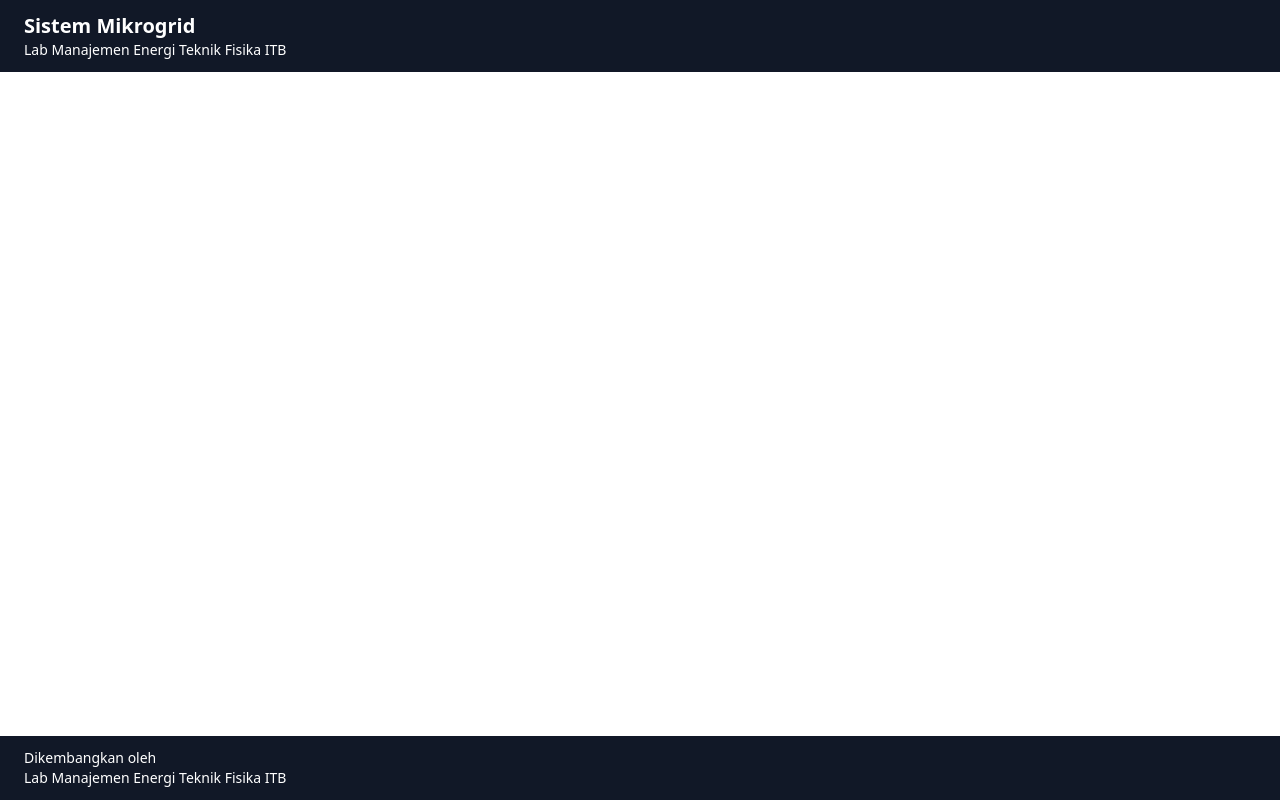
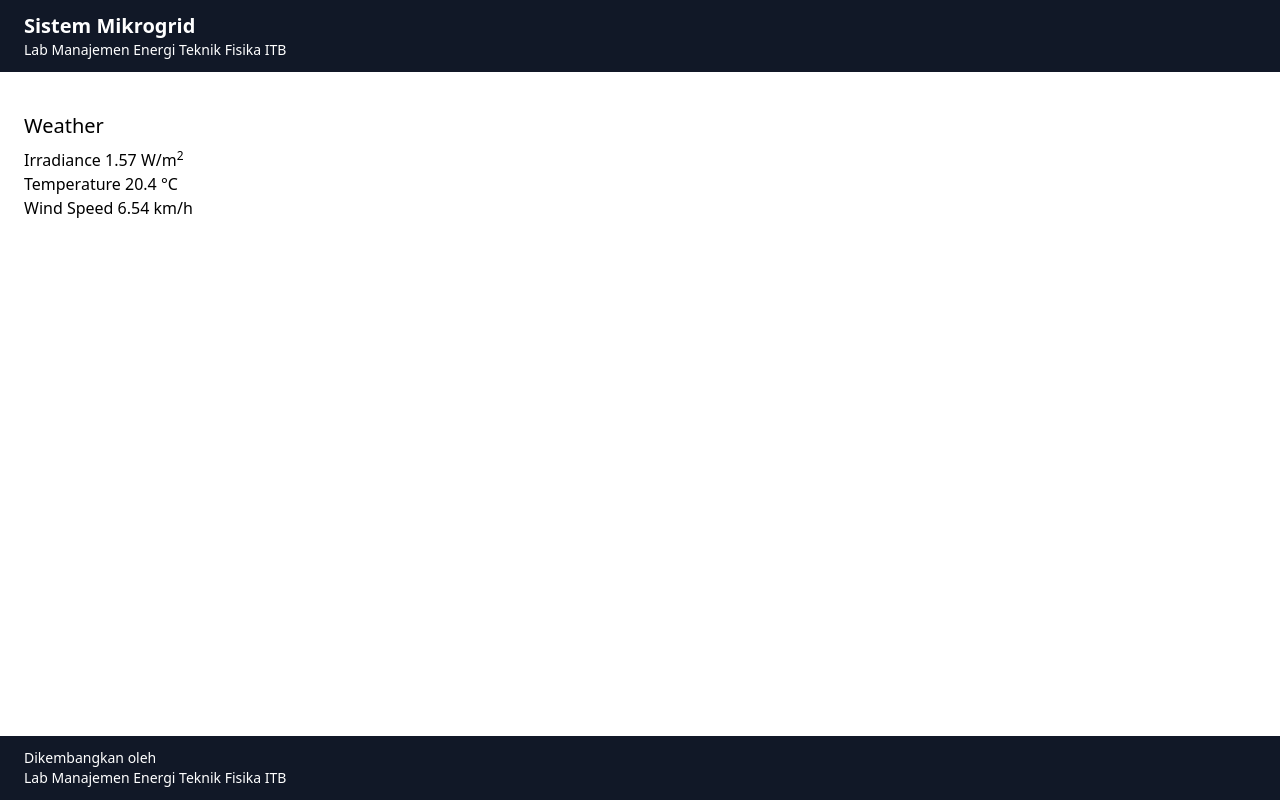
Before and after one commit to salehzaidan/mikrogrid-hmi, a Next.js app: page / in a window 1280 px wide. Built offline with nearby package versions, Linux system fonts and the light colour scheme.

Commit message:
Add weather section

```diff
--- a/pages/index.tsx
+++ b/pages/index.tsx
@@ -13,7 +13,25 @@ const Home: NextPage = () => {
       </Head>
 
       <Navbar />
-      <main className="grow"></main>
+      <main className="grow py-10 px-6">
+        <section className="container mx-auto">
+          <h2 className="mb-2 text-xl font-medium">Weather</h2>
+          <div>
+            <div className="font-medium">
+              Irradiance{' '}
+              <span className="font-normal">
+                1.57 W/m<sup>2</sup>
+              </span>
+            </div>
+            <div className="font-medium">
+              Temperature <span className="font-normal">20.4 &deg;C</span>
+            </div>
+            <div className="font-medium">
+              Wind Speed <span className="font-normal">6.54 km/h</span>
+            </div>
+          </div>
+        </section>
+      </main>
       <Footer />
     </div>
   )
```
